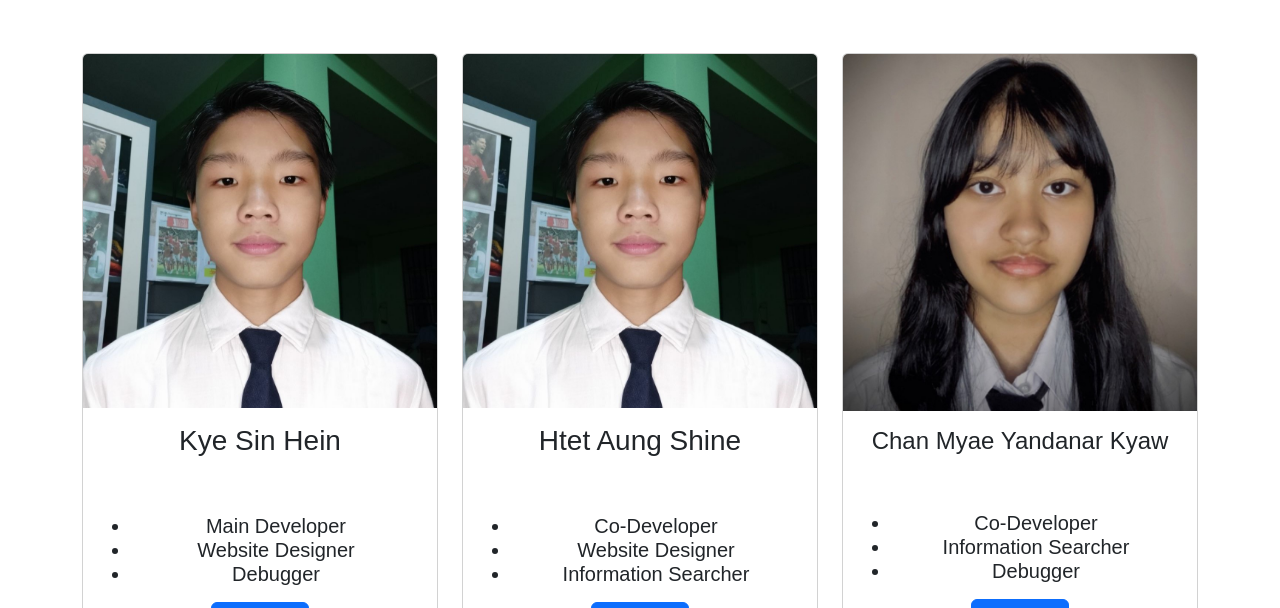
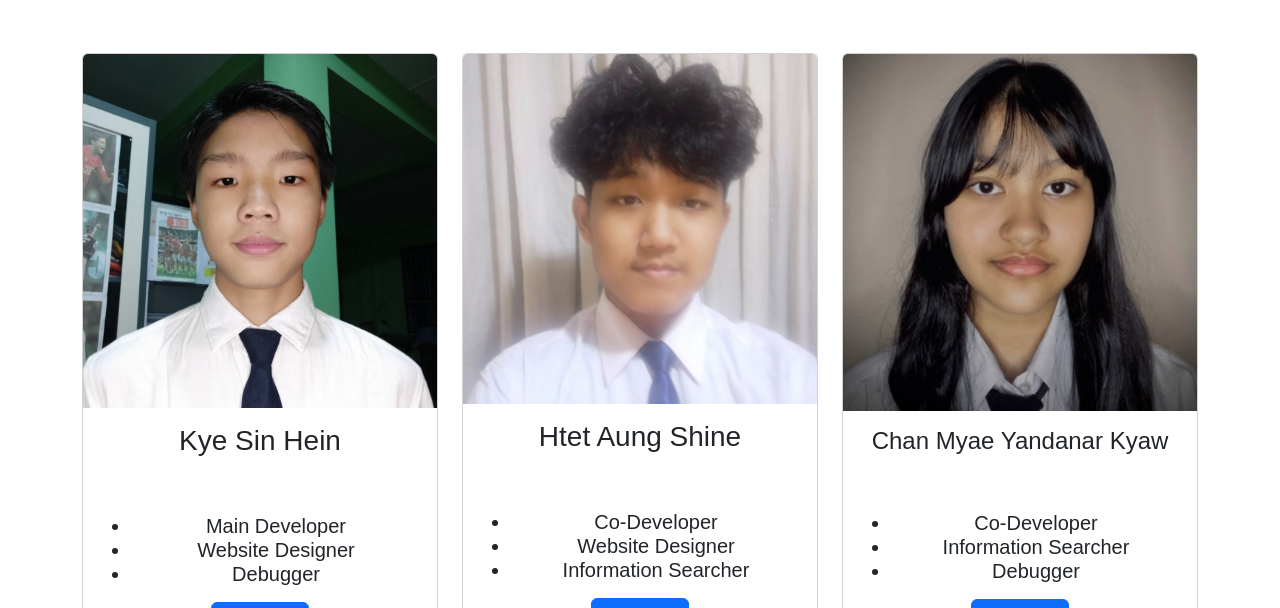
Before and after one commit to PSI-8/Trio, a plain HTML site: page about.html in a window 1280 px wide. Shown: the part 728-1336 px from the top of the page. Drawn offline with nearby package versions, Linux system fonts and the light colour scheme.

Commit message:
Add files via upload

```diff
--- a/about.html
+++ b/about.html
@@ -95,7 +95,7 @@
       </div>
       <div class="col-lg-4 col-md-6 mb-5">
         <div class="card w-100">
-            <img src="images/Kyle.jpg" class="card-img-top" alt="...">
+            <img src="images/Image.jfif" class="card-img-top" alt="...">
             <div class="card-body">
               <h3 class="card-title">Htet Aung Shine</h3><br><br>
               <h5 class="card-text">
```
Also changed, not shown: images/Image.jfif (added).
